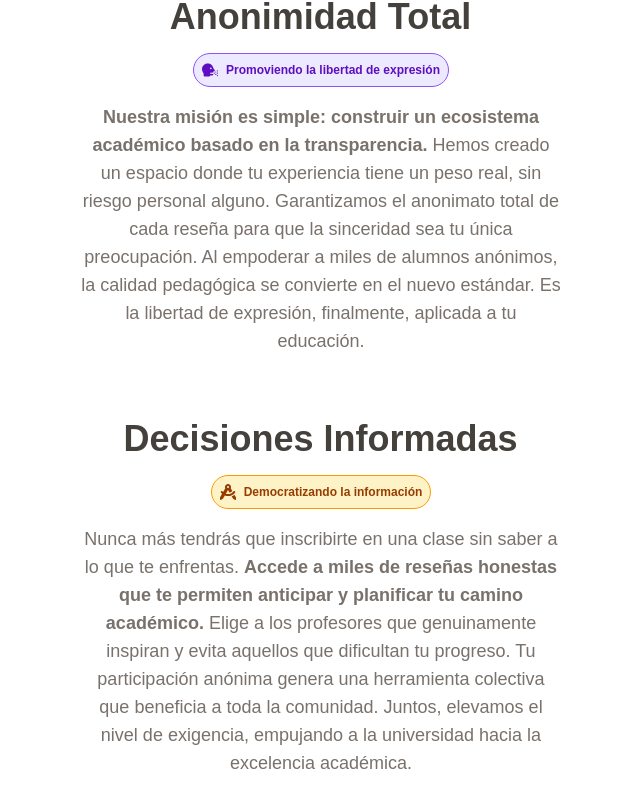
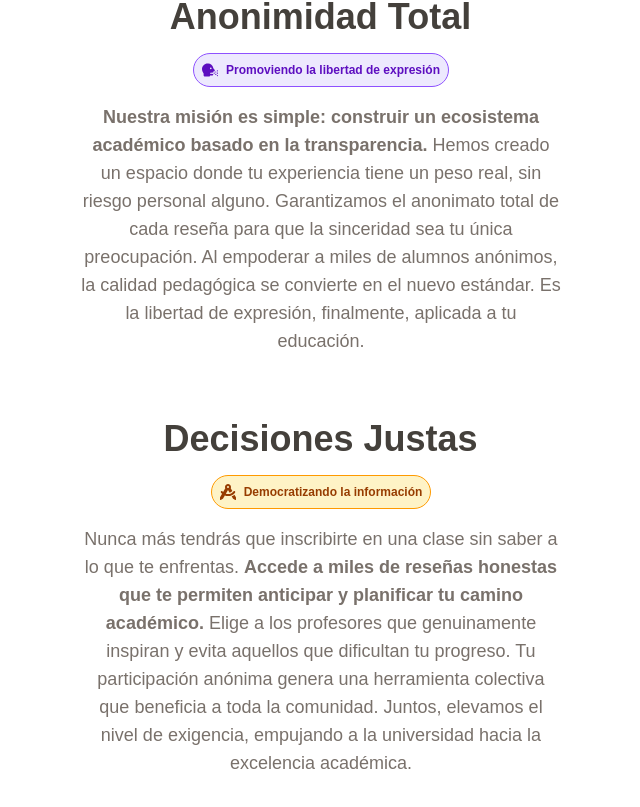
Before and after one commit to DataAnalystGabo/CalificaTuProfe, a React (Vite) app: page / in a window 1280 px wide. Shown: the part 1145-1952 px from the top of the page, without its empty margins (319-959 px from the left). Built offline with nearby package versions, Linux system fonts and the light colour scheme; a web font is replaced by a local one.

Commit message:
Ajustes sobre la sección de storytelling

```diff
--- a/src/App.jsx
+++ b/src/App.jsx
@@ -24,7 +24,7 @@ function App() {
                 }
             }, {
                 threshold: 0,
-                rootMargin: "0px 0px 250px 0px"
+                rootMargin: "0px 0px 800px 0px"
             });
 
             if (ref.current) {
@@ -157,7 +157,7 @@ function App() {
                 <div className="max-w-lg mx-auto p-4 text-center flex flex-col items-center">
 
                     <h2 ref={titleRef} className={`text-4xl font-extrabold mb-4 text-stone-700 ${
-                    isVisible ? 'animate-typewriter' : 'opacity-0'}`}>Decisiones Informadas</h2>
+                    isVisible ? 'animate-typewriter' : 'opacity-0'}`}>Decisiones Justas</h2>
 
                     <PillBadge
                         icon={FaCompassDrafting}
```
